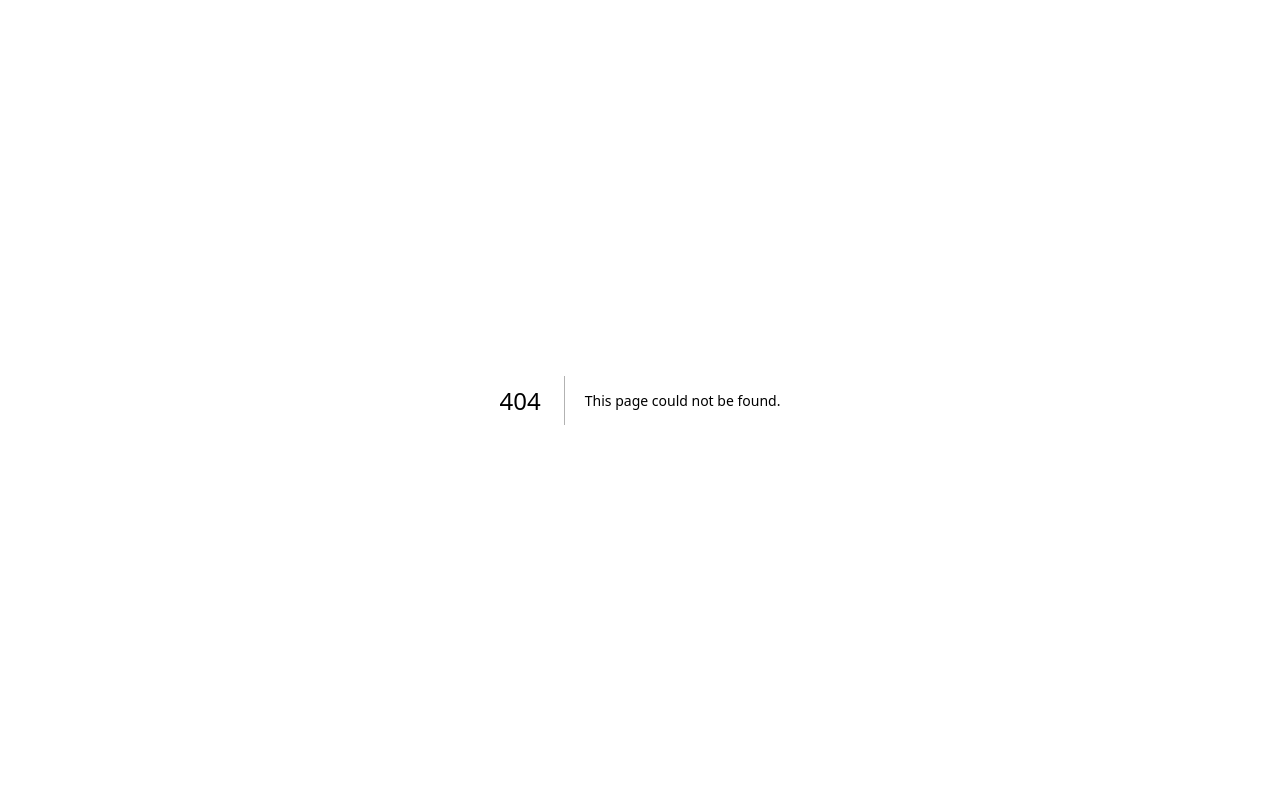
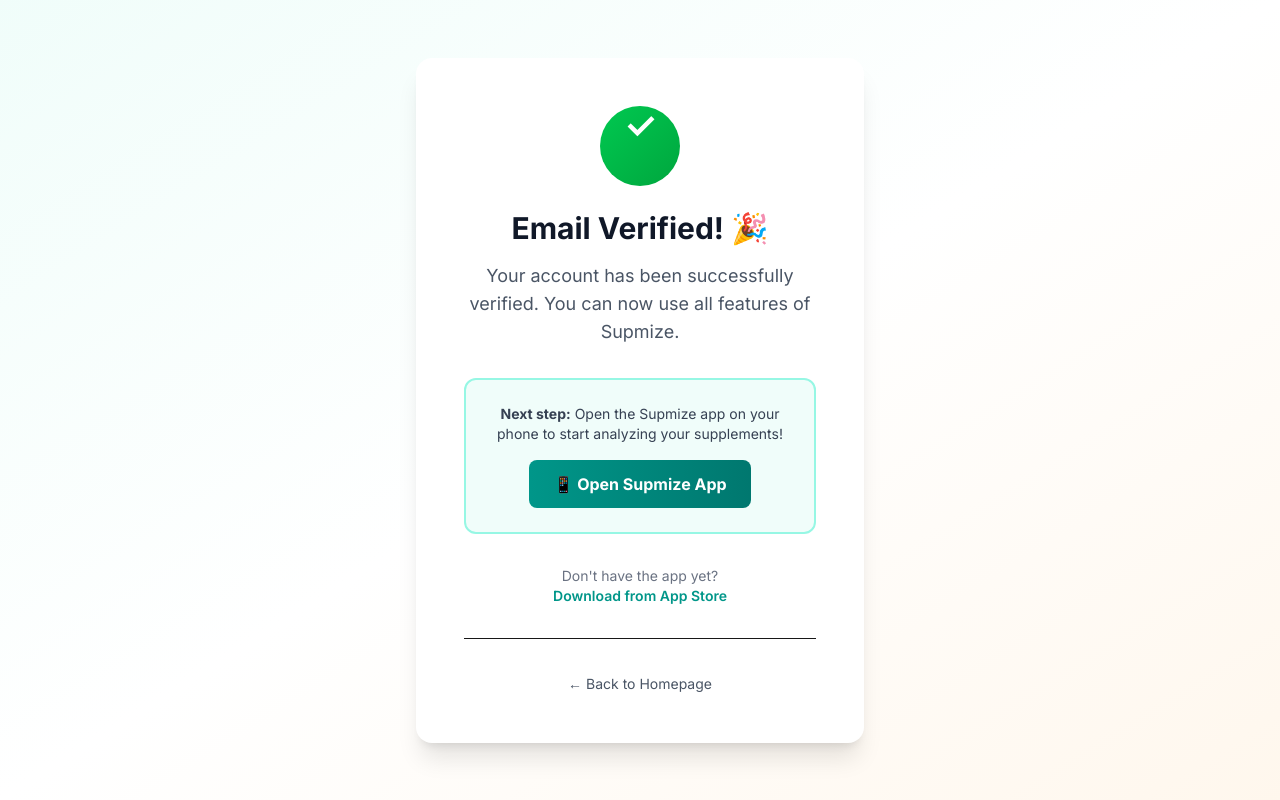
Before and after one commit to Uhuru1492/supmize-app, a Next.js app: page /auth/verified in a window 1280 px wide. Before the commit this address had no page. Built offline with nearby package versions, Linux system fonts and the light colour scheme.

Commit message:
Add email verification success page

```diff
--- /dev/null
+++ b/app/auth/verified/page.js
@@ -0,0 +1,55 @@
+import Link from 'next/link'
+
+export default function EmailVerifiedPage() {
+  return (
+    <div className="min-h-screen bg-gradient-to-br from-teal-50 via-white to-orange-50 flex items-center justify-center p-4">
+      <div className="bg-white rounded-2xl shadow-xl p-8 md:p-12 max-w-md w-full text-center">
+
+        <div className="inline-block bg-gradient-to-br from-green-500 to-green-600 text-white w-20 h-20 rounded-full flex items-center justify-center text-4xl font-bold mb-6">
+          ✓
+        </div>
+
+        <h1 className="text-3xl font-bold text-gray-900 mb-4">
+          Email Verified! 🎉
+        </h1>
+
+        <p className="text-lg text-gray-600 mb-8">
+          Your account has been successfully verified. You can now use all features of Supmize.
+        </p>
+
+        <div className="bg-teal-50 border-2 border-teal-200 rounded-xl p-6 mb-8">
+          <p className="text-sm text-gray-700 mb-4">
+            <strong>Next step:</strong> Open the Supmize app on your phone to start analyzing your supplements!
+          </p>
+          <a
+            href="https://apps.apple.com/app/supmize/id6756226894"
+            className="inline-block bg-gradient-to-r from-teal-600 to-teal-700 text-white px-6 py-3 rounded-lg font-bold hover:from-teal-700 hover:to-teal-800 transition"
+          >
+            📱 Open Supmize App
+          </a>
+        </div>
+
+        <div className="text-sm text-gray-500">
+          <p>Don't have the app yet?</p>
+          <a
+            href="https://apps.apple.com/app/supmize/id6756226894"
+            target="_blank"
+            className="text-teal-600 hover:text-teal-700 font-semibold"
+          >
+            Download from App Store
+          </a>
+        </div>
+
+        <div className="mt-8 pt-8 border-t">
+          <Link
+            href="/"
+            className="text-gray-600 hover:text-gray-900 text-sm"
+          >
+            ← Back to Homepage
+          </Link>
+        </div>
+
+      </div>
+    </div>
+  )
+}
```
